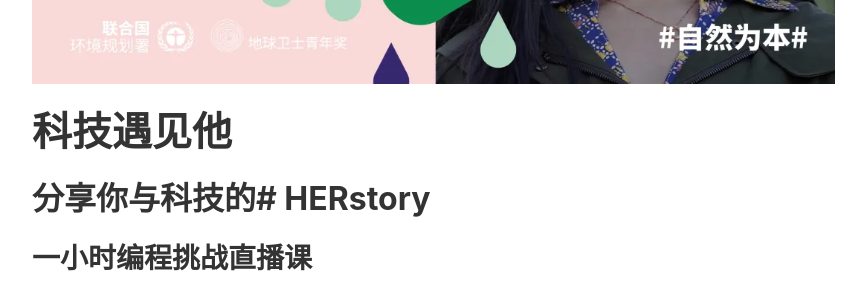
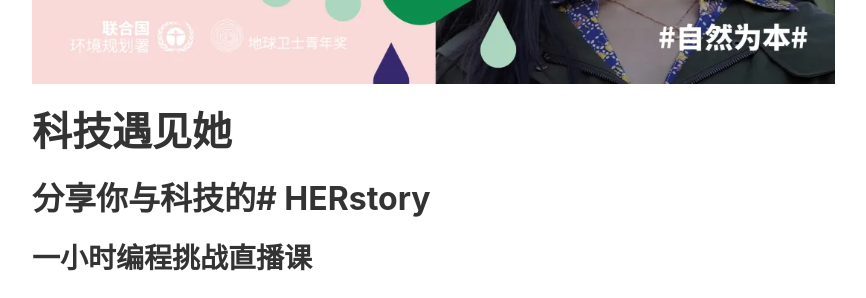
Before and after one commit to Chen-Mengying/my-2-blog, a Jekyll site: the page built from _posts/2020-3-21-cmy-1.md, in a window 1280 px wide and 900 px high, scrolled down 468 px. Shown: the part 153-451 px from the top of the window, without its empty margins (253-1119 px from the left). Built offline with Jekyll 4.4.1, drawn with Linux system fonts in a browser that asks for light colours; nearby versions of some CDN libraries.

Commit message:
Update 2020-3-21-cmy-1.md

```diff
--- a/_posts/2020-3-21-cmy-1.md
+++ b/_posts/2020-3-21-cmy-1.md
@@ -5,7 +5,7 @@ image: "assets/images/2020_1.jpg"
 tags: 感悟 feature
 ---
 
-# 科技遇见他
+# 科技遇见她
 
 ## 分享你与科技的# HERstory
 
```
